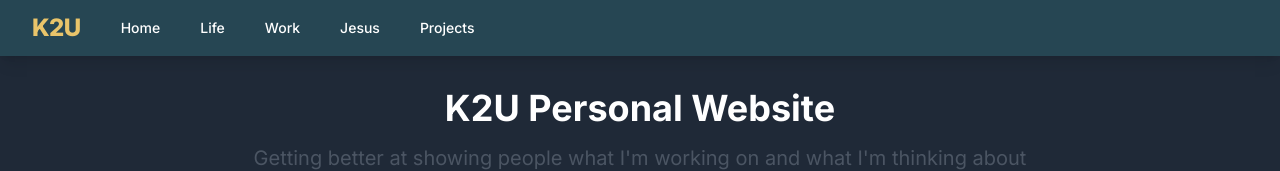
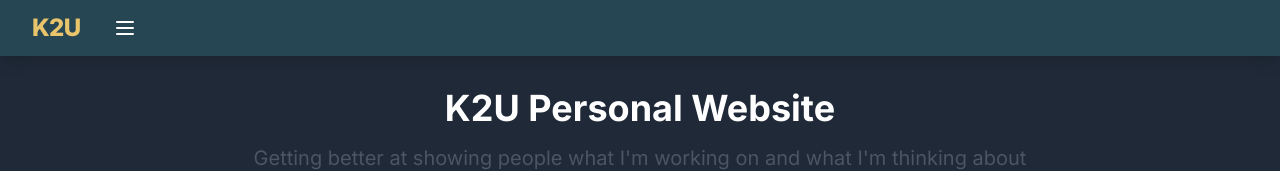
Before and after one commit to K2Uonline/K2Uonline.github.io, a Next.js app: page / in a window 1280 px wide. Shown: the top 171 px of the page. Built offline with nearby package versions, Linux system fonts and the light colour scheme.

Commit message:
Always show hamburger menu for navigation on all devices

```diff
--- a/app/layout.tsx
+++ b/app/layout.tsx
@@ -27,24 +27,7 @@ export default function RootLayout({
                 <Link href="/" className="text-2xl font-extrabold tracking-tight text-accent-500 hover:text-white transition-colors">
                   K2U
                 </Link>
-                <div className="hidden md:flex md:space-x-6">
-                  <Link href="/" className="text-white hover:text-accent-500 px-2 py-1 rounded-md text-sm font-medium transition-colors">
-                    Home
-                  </Link>
-                  <Link href="/life" className="text-white hover:text-accent-500 px-2 py-1 rounded-md text-sm font-medium transition-colors">
-                    Life
-                  </Link>
-                  <Link href="/work" className="text-white hover:text-accent-500 px-2 py-1 rounded-md text-sm font-medium transition-colors">
-                    Work
-                  </Link>
-                  <Link href="/jesus" className="text-white hover:text-accent-500 px-2 py-1 rounded-md text-sm font-medium transition-colors">
-                    Jesus
-                  </Link>
-                  <Link href="/projects" className="text-white hover:text-accent-500 px-2 py-1 rounded-md text-sm font-medium transition-colors">
-                    Projects
-                  </Link>
-                </div>
-                <div className="md:hidden flex items-center">
+                <div className="flex items-center">
                   <button
                     onClick={() => setMenuOpen(!menuOpen)}
                     className="text-white focus:outline-none"
@@ -58,7 +41,7 @@ export default function RootLayout({
               </div>
             </div>
             {menuOpen && (
-              <div className="md:hidden bg-primary-500 px-2 pb-2 pt-1 rounded-b shadow-lg z-50">
+              <div className="bg-primary-500 px-2 pb-2 pt-1 rounded-b shadow-lg z-50">
                 <Link href="/" className="block text-white hover:text-accent-500 px-2 py-2 rounded-md text-base font-medium transition-colors" onClick={() => setMenuOpen(false)}>
                   Home
                 </Link>
```
